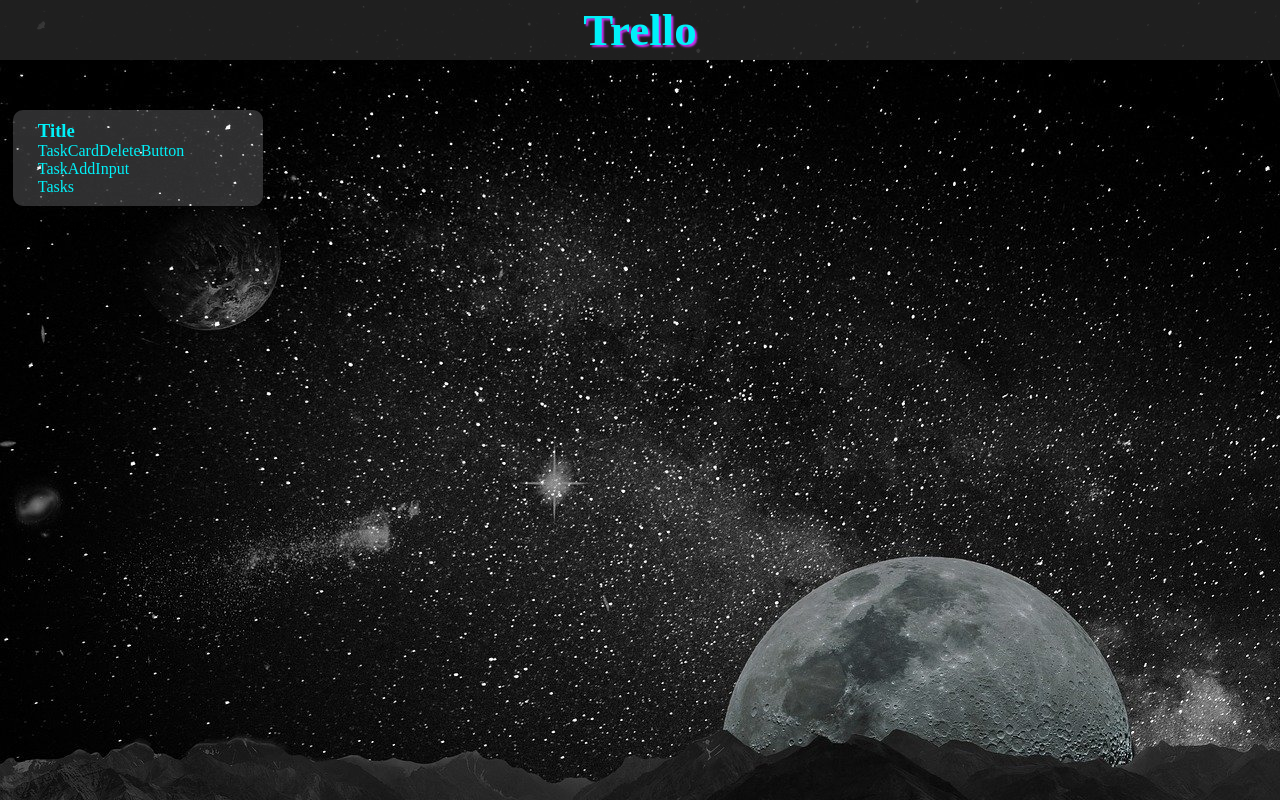
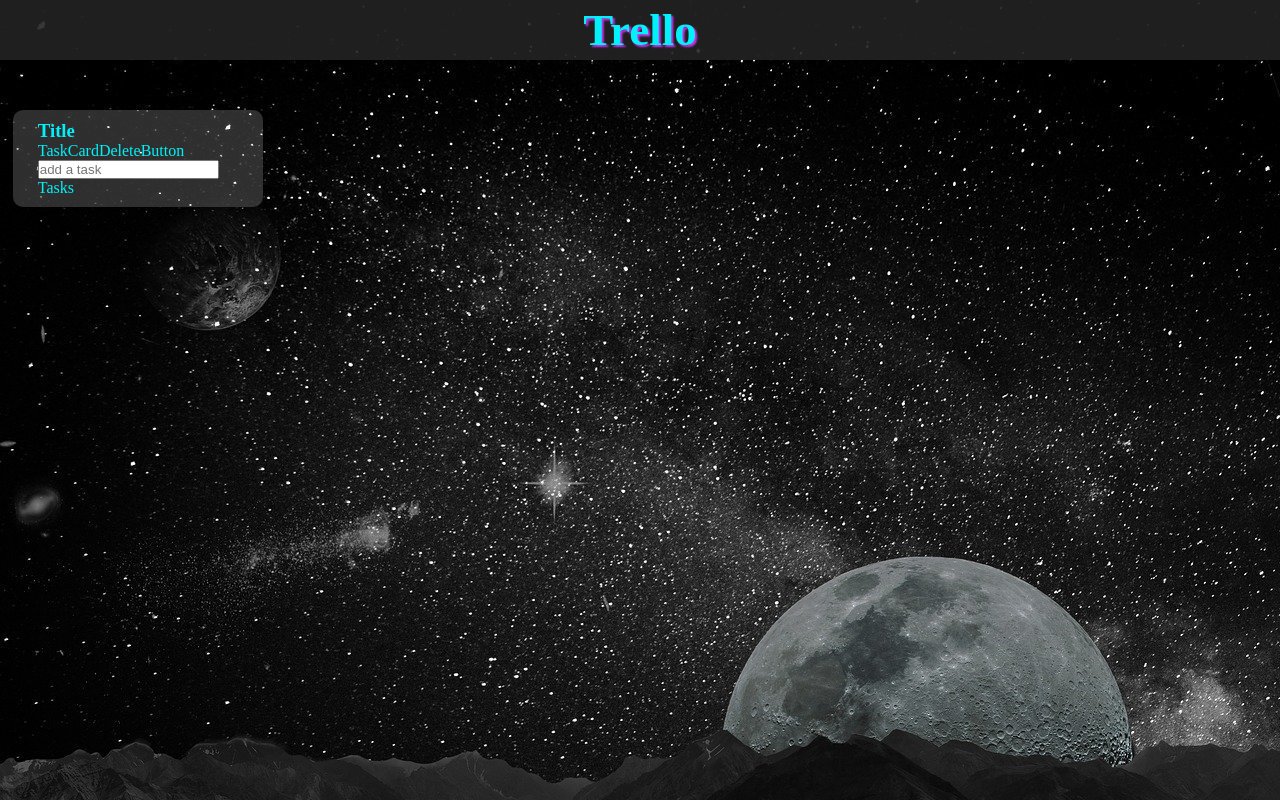
Before and after one commit to rerelurelu/trello-clone, a React (Create React App) app: page / in a window 1280 px wide. Built offline with nearby package versions, Linux system fonts and the light colour scheme.

Commit message:
✨ feat: Update

```diff
--- a/src/components/Task/input/TaskAddInput.jsx
+++ b/src/components/Task/input/TaskAddInput.jsx
@@ -1,5 +1,15 @@
 import React from 'react';
 
 export const TaskAddInput = () => {
-  return <div>TaskAddInput</div>;
+  const handleSubmit = (e) => {
+    e.preventDefault();
+  };
+
+  return (
+    <div>
+      <form onSubmit={handleSubmit}>
+        <input className="taskAddInput" type="text" placeholder="add a task" />
+      </form>
+    </div>
+  );
 };
```
